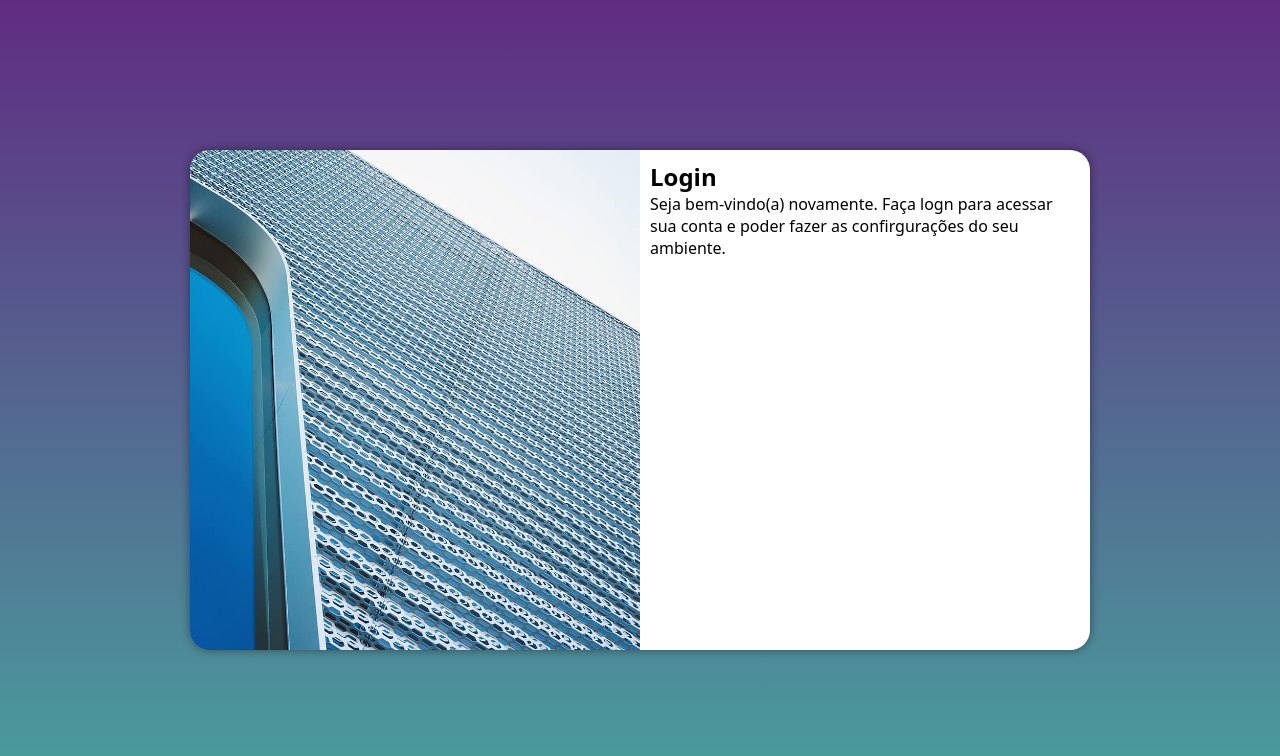
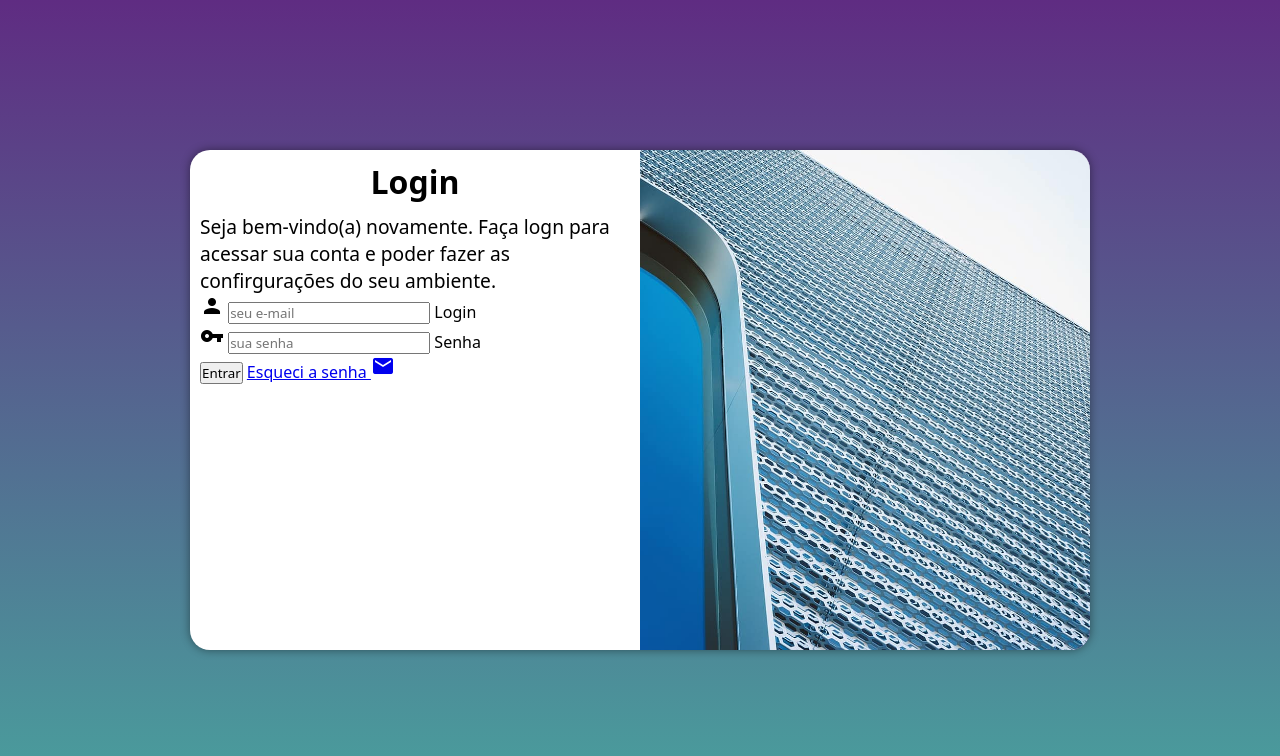
Before and after one commit to gabrielpampolin/projeto-login, a plain HTML site: page index.html in a window 1280 px wide. Drawn offline with Linux system fonts and the light colour scheme.

Commit message:
Adicionei o formulário

```diff
--- a/css/media-query.css
+++ b/css/media-query.css
@@ -31,13 +31,21 @@
     }
 
     section#login > div#imagem {
-        float: left;
+        float: right;
         width: 50%;
         height: 100%;
     }
 
     section#login > div#formulario {
-        float: right;
+        float: left;
         width: 50%;
     }
+
+    div#formulario > h1 {
+        font-size: 2em;
+    }
+
+    div#formulario > p {
+        font-size: 1.2em;
+    }
 }
--- a/css/style.css
+++ b/css/style.css
@@ -32,7 +32,7 @@ section#login {
     overflow: hidden;
 
     background-color: white;
-    width: 250px;
+    width: 270px;
     height: 500px;
     border-radius: 20px;
     box-shadow: 0px 0px 10px rgba(0, 0, 0, 0.445);
@@ -53,3 +53,12 @@ section#login > div#formulario {
     display: block;
     padding: 10px;
 }
+
+div#formulario > h1 {
+    text-align: center;
+    margin-bottom: 10px;
+}
+
+div#formulario > p {
+    font-size: 0.8em;
+}
--- a/index.html
+++ b/index.html
@@ -6,6 +6,7 @@
     <meta http-equiv="X-UA-Compatible" content="IE=edge">
     <meta name="viewport" content="width=device-width, initial-scale=1.0">
     <title>Login</title>
+    <link href="https://fonts.googleapis.com/icon?family=Material+Icons" rel="stylesheet">
     <link rel="stylesheet" href="css/style.css">
     <link rel="stylesheet" href="css/media-query.css">
 </head>
@@ -22,8 +23,28 @@
 
                 <p>Seja bem-vindo(a) novamente. Faça logn para acessar sua conta e poder fazer as confirgurações do seu ambiente.</p>
 
-                <form action="login.php" method="post">
+                <form action="login.php" method="post" autocomplete="on">
+                    <div class="campo">
+                        <i class="material-icons">person</i>
 
+                        <input type="email" name="login" id="ilogin" placeholder="seu e-mail" required autocomplete="email" maxlength="30">
+
+                        <label for="ilogin">Login</label>
+                    </div>
+
+                    <div class="campo">
+                        <i class="material-icons">vpn_key</i>
+
+                        <input type="password" name="senha" id="isenha" placeholder="sua senha" required autocomplete="current-password" minlength="8" maxlength="20">
+
+                        <label for="isenha">Senha</label>
+                    </div>
+
+                    <input type="submit" value="Entrar">
+
+                    <a href="esqueci.html">
+                        Esqueci a senha <i class="material-icons">mail</i>
+                    </a>
                 </form>
             </div>
         </section>
```
